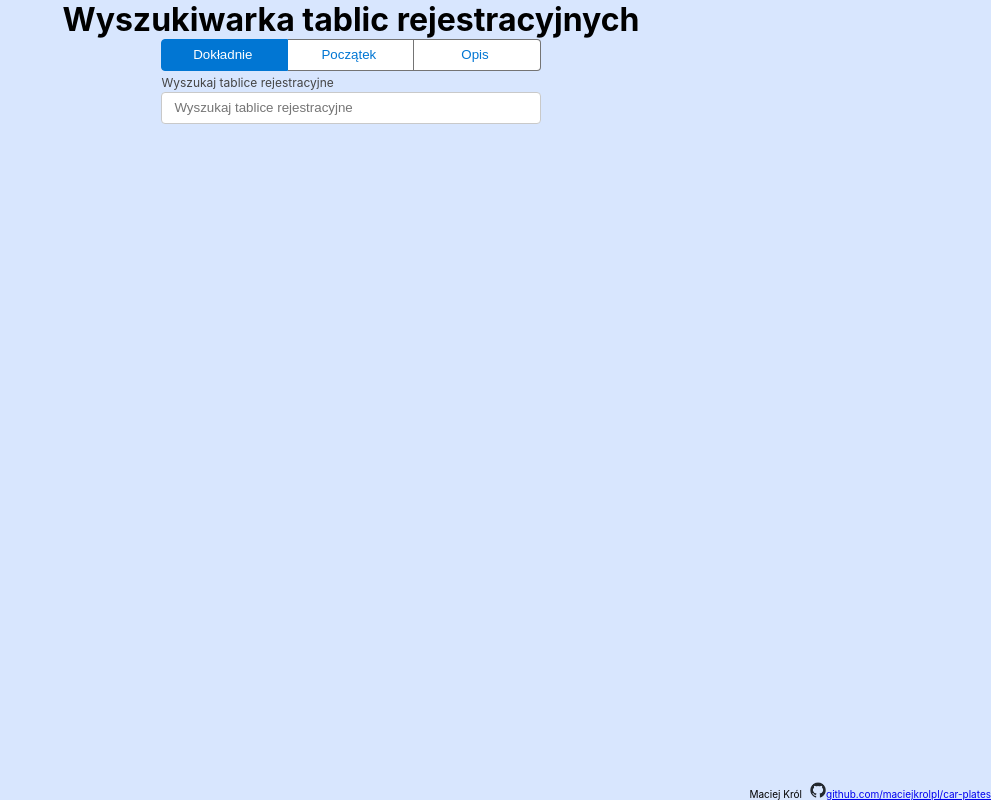
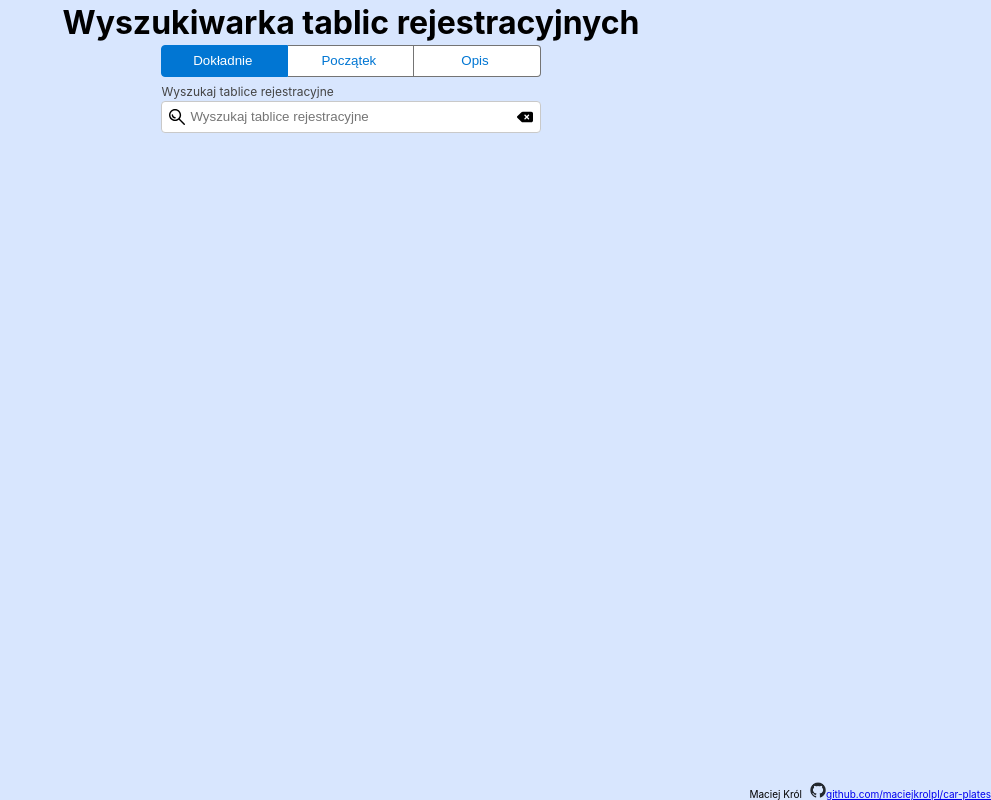
Before and after one commit to maciejkrolpl/Car-plates, a React (Vite) app: page / in a window 1280 px wide. Shown: the whole page, without its empty margins (289-1280 px from the left). Built offline with nearby package versions, Linux system fonts and the light colour scheme.

Commit message:
Show two icons on input

```diff
--- a/src/App.jsx
+++ b/src/App.jsx
@@ -39,6 +39,10 @@ function App() {
         );
     };
 
+   const onDeleteClick = () => {
+    setSearchTerm('')
+   }
+
     return (
         <div>
             <header>
@@ -66,6 +70,7 @@ function App() {
                     id="search-input"
                     label={inputLabel}
                     oninput={handleSearch}
+                    ondeleteclick={onDeleteClick}
                 />
             </section>
 
--- a/src/components/Form.css
+++ b/src/components/Form.css
@@ -22,6 +22,24 @@
     min-width: 0;
 }
 
+.form-element_control {
+  position: relative;
+}
+
+.form-element_left-icon {
+  position: absolute;
+  top: 0.5rem;
+  left: 0.5rem;
+  pointer-events: none;
+}
+
+.form-element_right-icon {
+  position: absolute;
+  top: 0.5rem;
+  right: 0.5rem;
+  cursor: pointer;
+}
+
 .button-group button {
     border-radius: 0;
     border-left-width: 0;
--- a/src/components/Input.css
+++ b/src/components/Input.css
@@ -2,7 +2,7 @@
   padding-top: 0;
   padding-right: 1rem;
   padding-bottom: 0;
-  padding-left: 0.75rem;
+  padding-left: 1.75rem;
   width: 100%;
   min-height: calc(1.875rem + 2px);
   line-height: 1.875rem;
--- a/src/components/Input.jsx
+++ b/src/components/Input.jsx
@@ -1,20 +1,47 @@
-import PropTypes from "prop-types";
+import PropTypes from 'prop-types';
 import './Input.css';
 import './Form.css';
+import searchIcon from './icons/search.svg';
+import deleteIcon from './icons/delete.svg';
+import {useRef} from 'react';
 
 function Input(props) {
-  const { label, oninput, id } = props;
+    const { label, oninput, id, ondeleteclick } = props;
+    const inputRef = useRef(null);
+
+    const handleDeleteClick = () => {
+      inputRef.current.value = ''
+      ondeleteclick();
+    }
 
     return (
         <div className="form-element">
-      <label className="form-element_label" htmlFor={id}>{label}</label>
+            <label className="form-element_label" htmlFor={id}>
+                {label}
+            </label>
+            <div className="form-element_control">
+                <img
+                    src={searchIcon}
+                    width="16"
+                    height="16"
+                    className="form-element_left-icon"
+                />
                 <input
                     className="form-element_input"
                     type="text"
                     placeholder={label}
                     onInput={oninput}
                     id={id}
+                    ref={inputRef}
                 />
+                <img
+                    src={deleteIcon}
+                    width="16"
+                    height="16"
+                    className="form-element_right-icon"
+                    onClick={handleDeleteClick}
+                />
+            </div>
         </div>
     );
 }
@@ -22,6 +49,7 @@ function Input(props) {
 Input.propTypes = {
     label: PropTypes.string,
     oninput: PropTypes.func,
+    ondeleteclick: PropTypes.func,
     id: PropTypes.string.isRequired,
 };
 
--- a/src/index.css
+++ b/src/index.css
@@ -5,8 +5,8 @@
 }
 
 body, section, header, h1 {
-  margin-top: 0;
-  margin-bottom: 0;
+  margin-top: 3px;
+  margin-bottom: 3px;
 }
 
 body {
```
Also changed, not shown: src/components/icons/delete.svg (added), src/components/icons/search.svg (added). Lines whose indentation alone changed are shown as unchanged.
